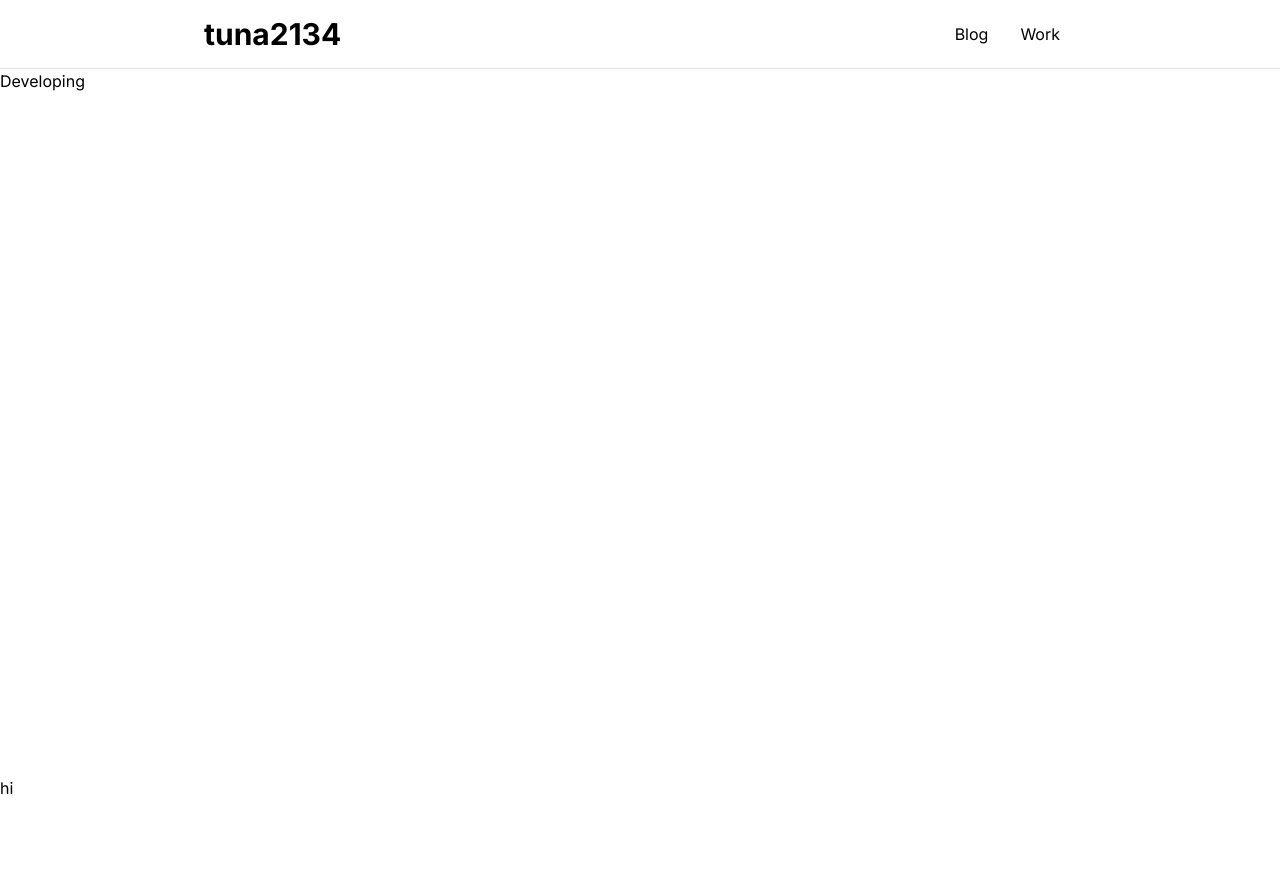
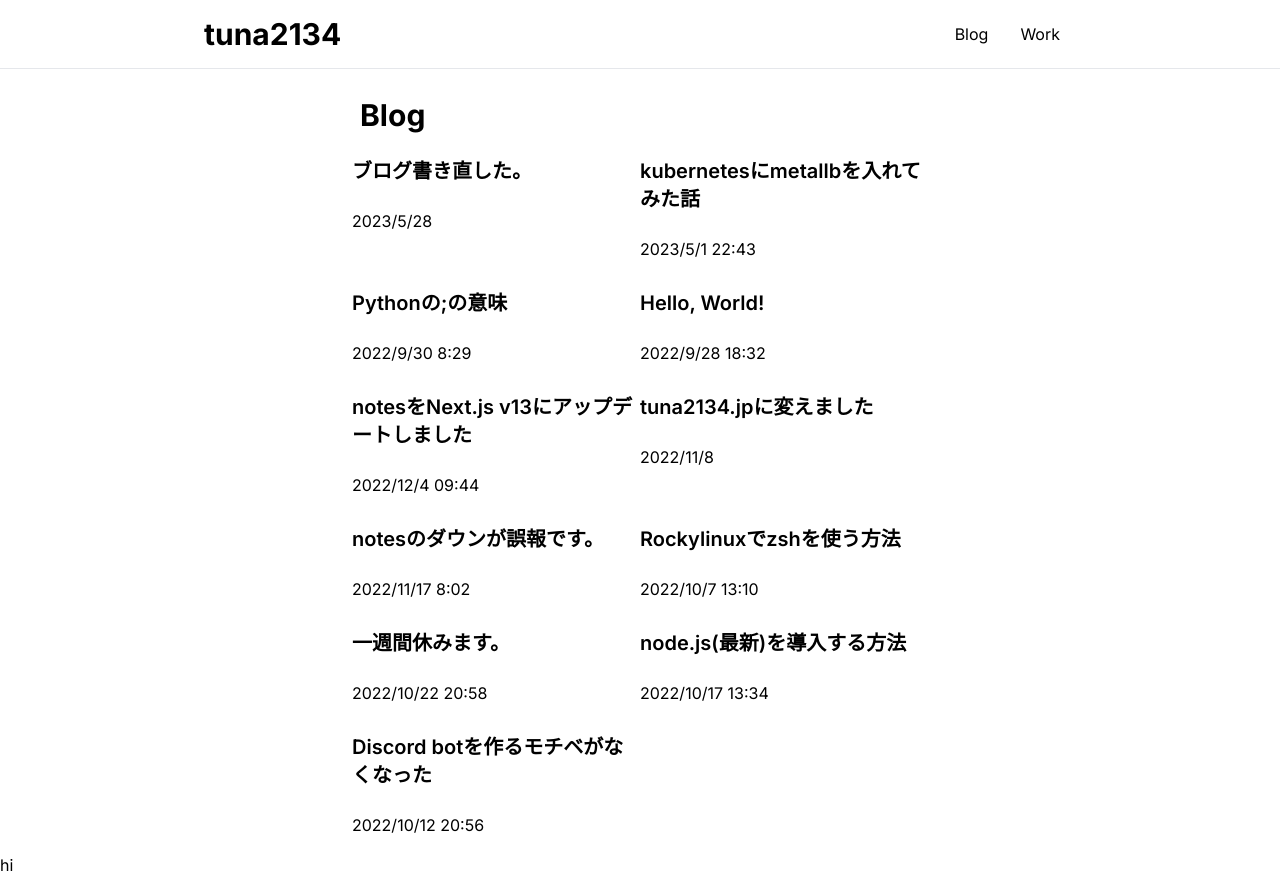
Before and after one commit to tuna2134-archive/website, a Next.js app: page /blog in a window 1280 px wide. Before the commit the page ends 800 px from the top, so only its background shows below. Built offline with nearby package versions, Linux system fonts and the light colour scheme.

Commit message:
すとれす

```diff
--- a/src/app/blog/page.tsx
+++ b/src/app/blog/page.tsx
@@ -1,3 +1,10 @@
-export default function Page() {
-  return <p>Developing</p>
+import { getBlogs } from "./_blogs";
+import BlogComponent from "../_components/blogs";
+
+export default async function Page() {
+  return (
+    <div>
+      <BlogComponent blogs={await getBlogs()} />
+    </div>
+  )
 }
```
